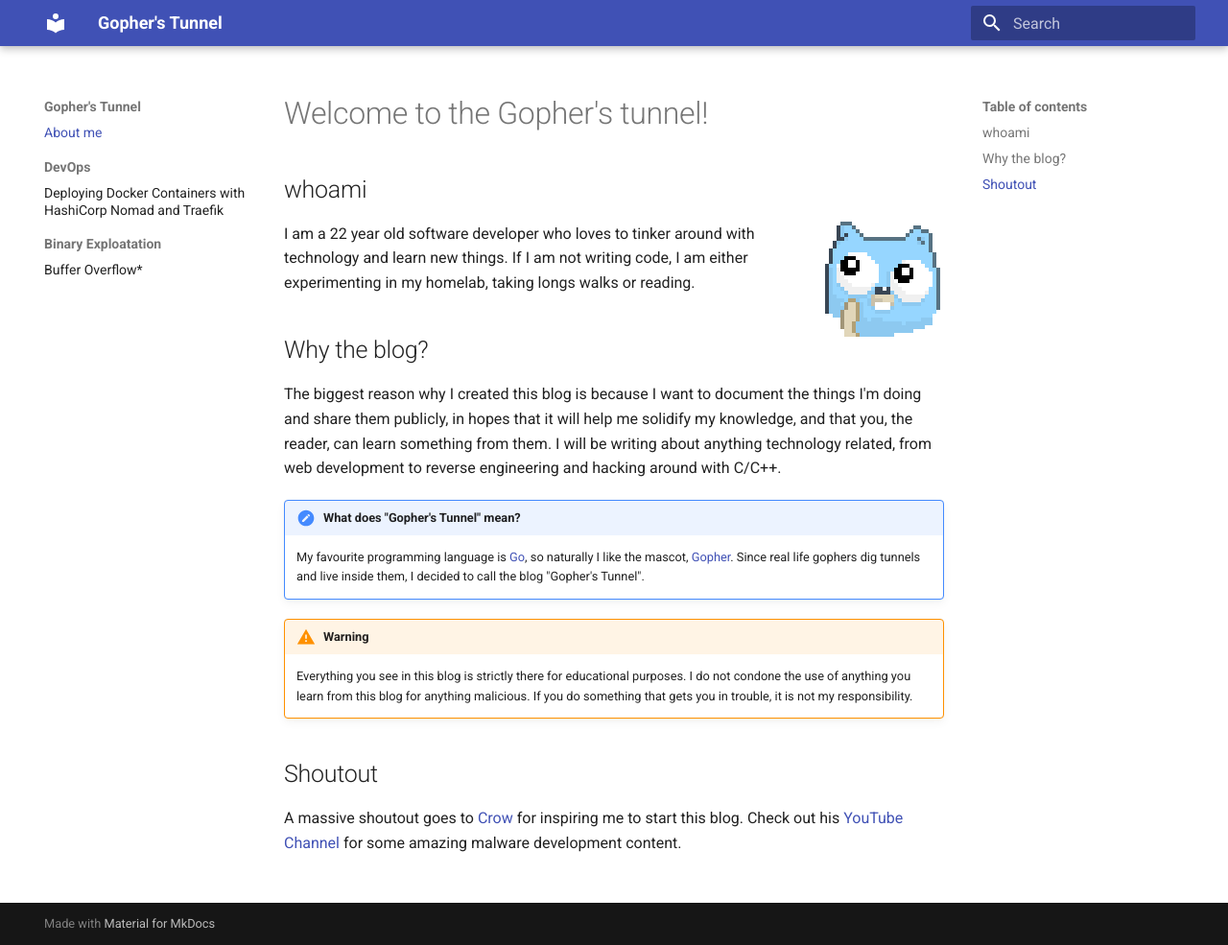
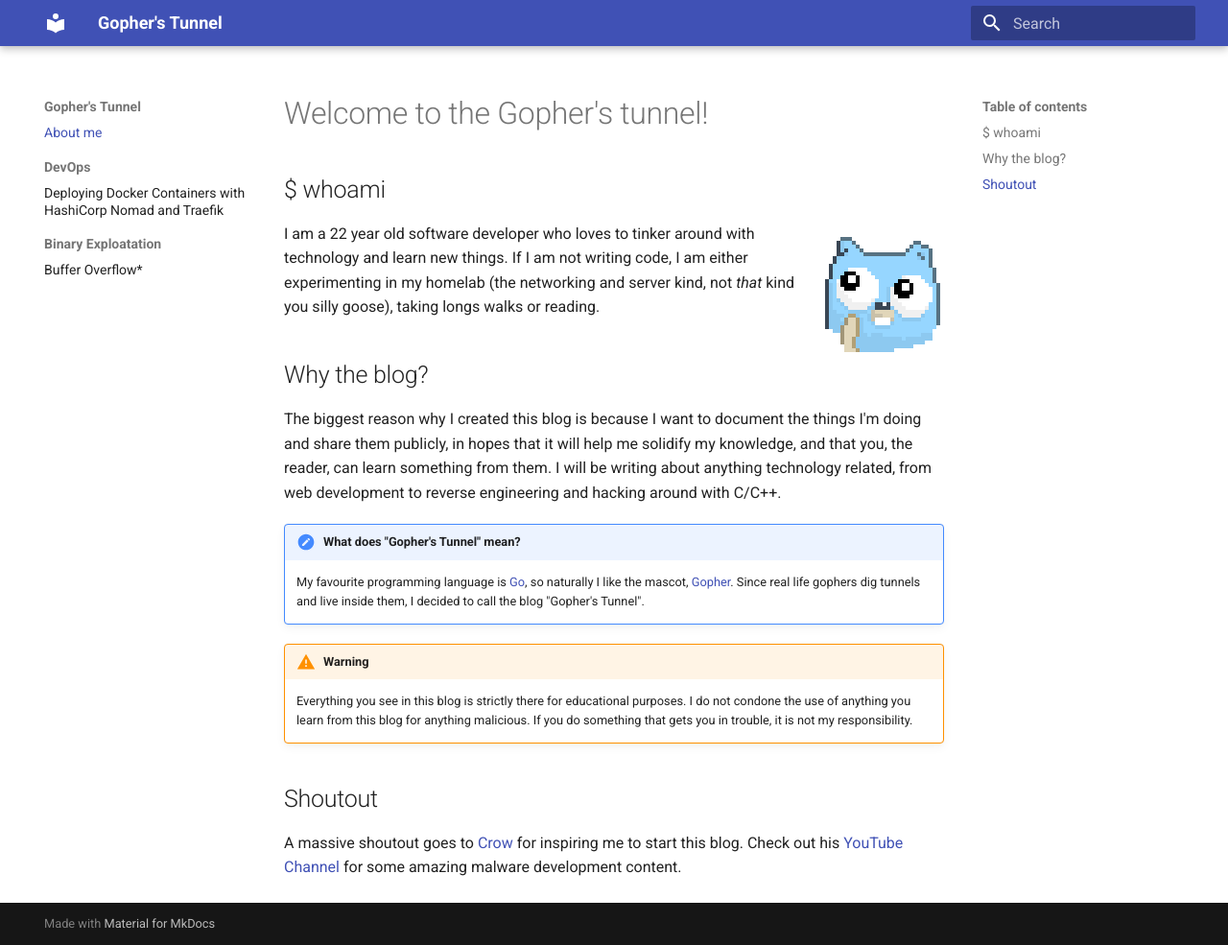
Before and after one commit to XiovV/blog, an MkDocs documentation site: the page built from docs/index.md, in a window 1280 px wide and 985 px high. Shown: the whole window at 96% size. Built offline with MkDocs 1.6.1 and Material for MkDocs 9.7.7, drawn with Linux system fonts in a browser that asks for light colours.

Commit message:
add homelab 'joke'

```diff
--- a/docs/index.md
+++ b/docs/index.md
@@ -1,8 +1,8 @@
 # Welcome to the Gopher's tunnel!
 
-## whoami
+## $ whoami
 ![Gopher thinking](/img/gopher-thinking.png){ align=right }
-I am a 22 year old software developer who loves to tinker around with technology and learn new things. If I am not writing code, I am either experimenting in my homelab, taking longs walks or reading.
+I am a 22 year old software developer who loves to tinker around with technology and learn new things. If I am not writing code, I am either experimenting in my homelab (the networking and server kind, not *that* kind you silly goose), taking longs walks or reading.
 
 ## Why the blog?
 The biggest reason why I created this blog is because I want to document the things I'm doing and share them publicly, in hopes that it will help me solidify my knowledge, and that you, the reader, can learn something from them. I will be writing about anything technology related, from web development to reverse engineering and hacking around with C/C++.
```
